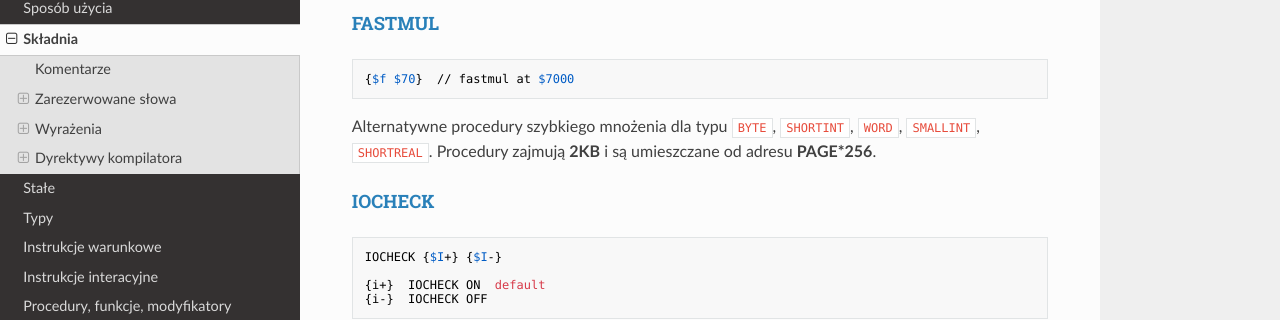
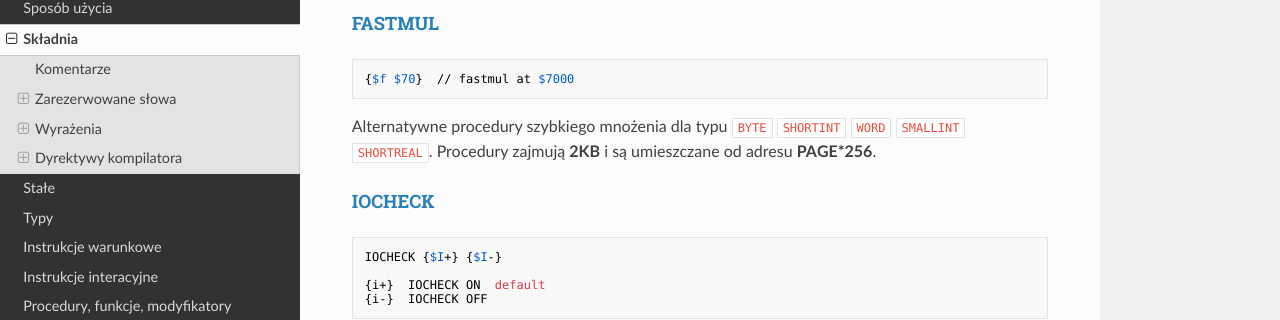
Before and after one commit to zbyti/mad-pascal-mkdocs, an MkDocs documentation site: the page built from docs/03-skladnia.md, in a window 1280 px wide and 900 px high, scrolled down 2440 px. Shown: the part 141-461 px from the top of the window. Built offline with MkDocs 1.6.1, drawn with Linux system fonts in a browser that asks for light colours; nearby versions of some CDN libraries.

Commit message:
kosmetyka

````diff
--- a/docs/03-skladnia.md
+++ b/docs/03-skladnia.md
@@ -138,7 +138,7 @@ CONDITIONAL {$IFDEF label}, {$IFNDEF label}, {$ELSE}, {$ENDIF}, {$DEFINE label},
 {$f $70}  // fastmul at $7000
 ```
 
-Alternatywne procedury szybkiego mnożenia dla typu `BYTE`, `SHORTINT`, `WORD`, `SMALLINT`, `SHORTREAL`. Procedury zajmują **2KB** i są umieszczane od adresu __PAGE*256__.
+Alternatywne procedury szybkiego mnożenia dla typu `BYTE` `SHORTINT` `WORD` `SMALLINT` `SHORTREAL`. Procedury zajmują **2KB** i są umieszczane od adresu __PAGE*256__.
 
 #### [IOCHECK](https://www.freepascal.org/docs-html/prog/progsu38.html#x45-440001.2.38)
 
````
